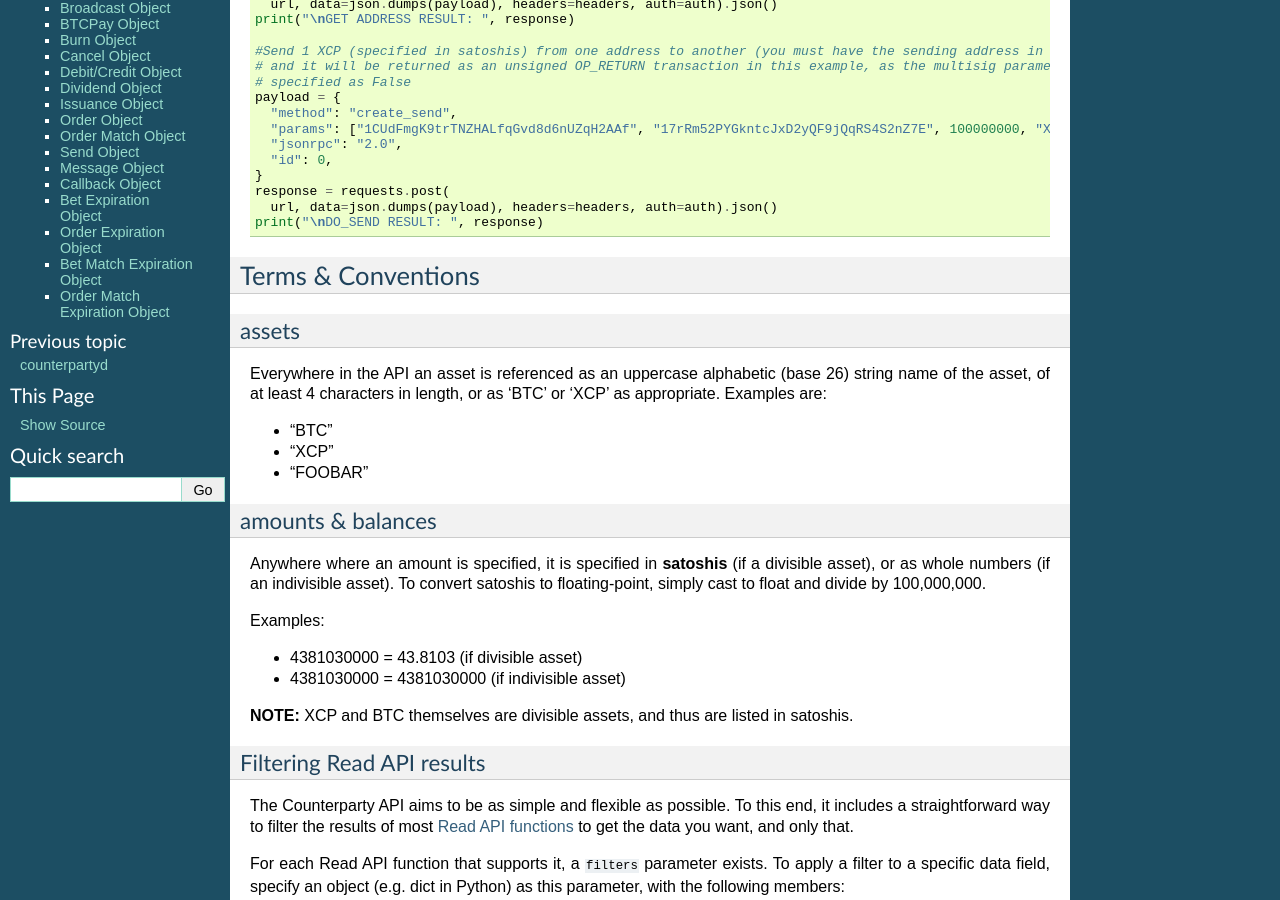
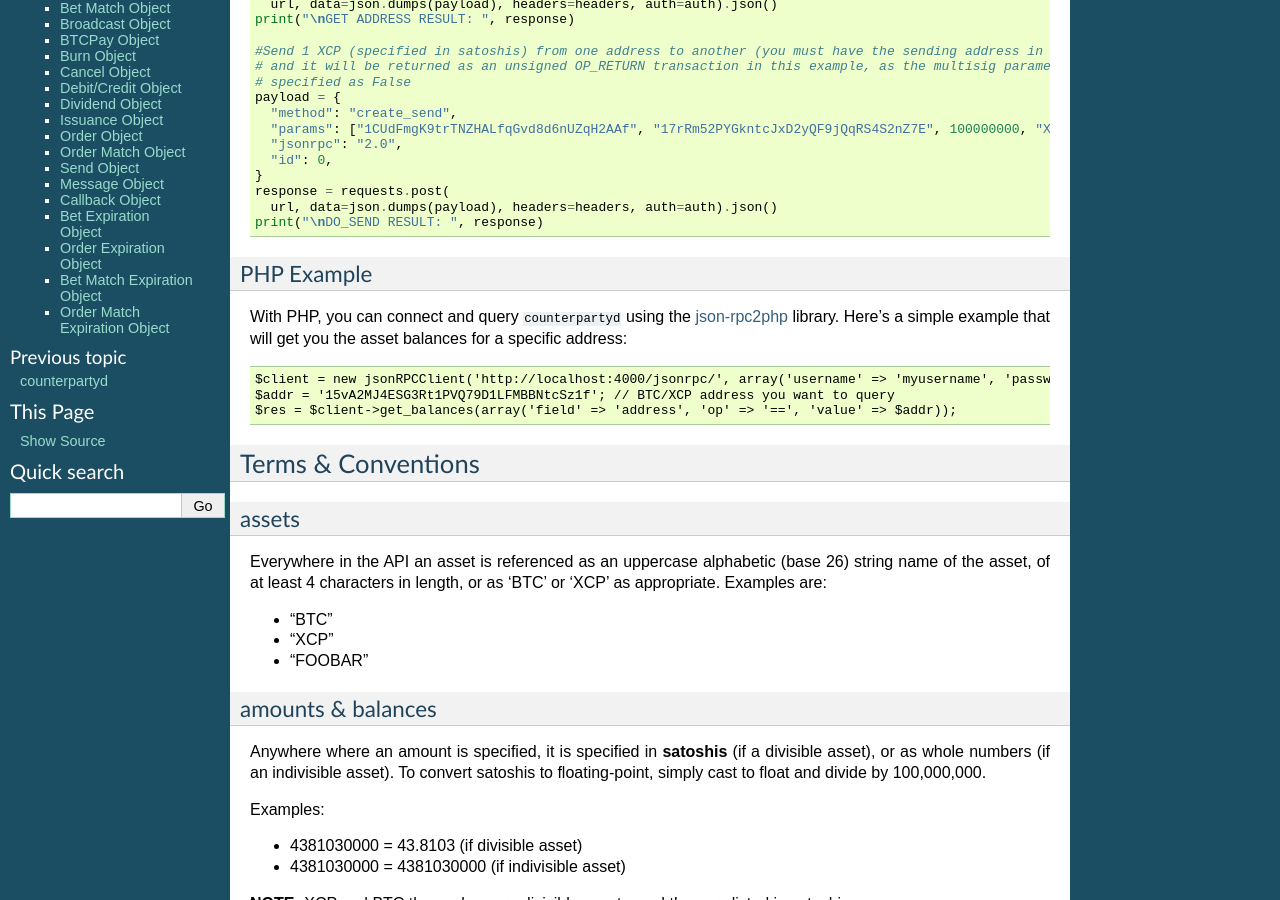
Before and after one commit to CounterpartyXCP/counterparty-core, a Sphinx documentation site: the page built from docs/API.rst, in a window 1280 px wide and 900 px high, scrolled down 1482 px. Built offline with Sphinx 7.4.7, drawn with Linux system fonts in a browser that asks for light colours.

Commit message:
added PHP API example

```diff
--- a/docs/API.rst
+++ b/docs/API.rst
@@ -107,6 +107,18 @@ Python Example
     response = requests.post(
       url, data=json.dumps(payload), headers=headers, auth=auth).json()
     print("\nDO_SEND RESULT: ", response)
+
+PHP Example
+^^^^^^^^^^^^
+
+With PHP, you can connect and query ``counterpartyd`` using the `json-rpc2php <https://github.com/subutux/json-rpc2php>`__
+library. Here's a simple example that will get you the asset balances for a specific address:
+
+.. code-block:: php
+
+    $client = new jsonRPCClient('http://localhost:4000/jsonrpc/', array('username' => 'myusername', 'password' => 'mypass'));
+    $addr = '15vA2MJ4ESG3Rt1PVQ79D1LFMBBNtcSz1f'; // BTC/XCP address you want to query
+    $res = $client->get_balances(array('field' => 'address', 'op' => '==', 'value' => $addr));
 
 
 
```
